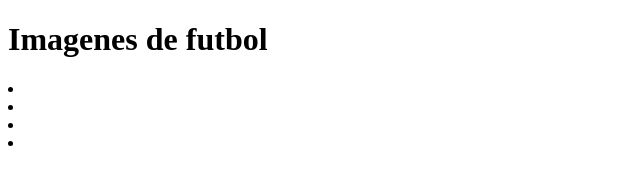
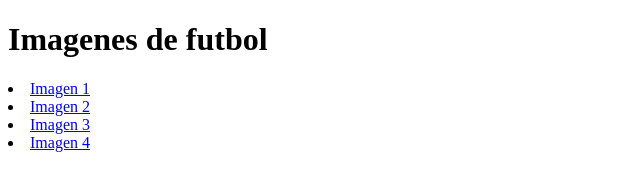
Before and after one commit to raulperezhinojal/ejercio2, a plain HTML site: page paginasejercicio2/pagina2.html in a window 1280 px wide. Shown: the whole page, without its empty margins (0-640 px from the left). Drawn offline with Linux system fonts and the light colour scheme.

Commit message:
Update pagina2.html
les he puesto nombre a los enlaces para que se puedan ver

```diff
--- a/paginasejercicio2/pagina2.html
+++ b/paginasejercicio2/pagina2.html
@@ -6,10 +6,13 @@
 <body>
 
 <h1>Imagenes de futbol</h1>
-<li><a href="https://fundacionbases.org/wp-content/uploads/2020/02/imagen-nota-futbol.jpg"></a></li>
-<li><a href="https://www.caracteristicasdel.com/wp-content/uploads/2022/10/Futbol.jpg"></a></li>
-<li><a href="https://cleatsreport.com/wp-content/uploads/2015/01/Kids-soccer-cleats-and-tips-how-to-pick-them-696x392.jpg"></a></li>
-<li><a href="https://logosmarcas.net/wp-content/uploads/2020/11/Real-Madrid-Simbolo.jpg"></a></li>
+<li><a href="https://fundacionbases.org/wp-content/uploads/2020/02/imagen-nota-futbol.jpg" target="_blank"> Imagen 1</a></li>
+
+<li><a href="https://www.caracteristicasdel.com/wp-content/uploads/2022/10/Futbol.jpg" target="_blank">Imagen 2</a></li>
+<li><a href="https://cleatsreport.com/wp-content/uploads/2015/01/Kids-soccer-cleats-and-tips-how-to-pick-them-696x392.jpg" target="_blank"> Imagen 3</a></li>
+
+<li><a href="https://logosmarcas.net/wp-content/uploads/2020/11/Real-Madrid-Simbolo.jpg"  target="_blank">  Imagen 4</a></li>
+
 
 </body>
 </html>
```
